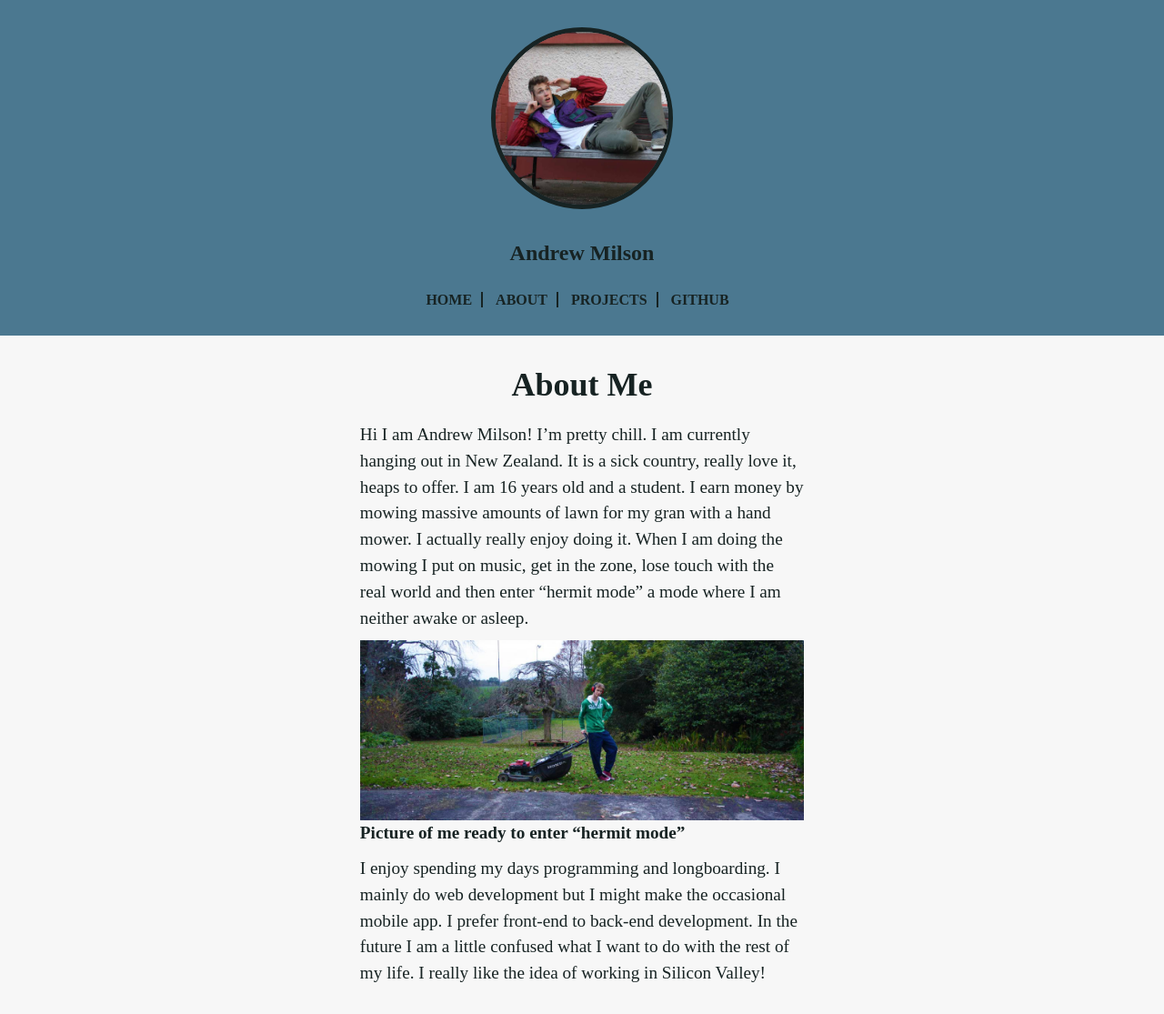
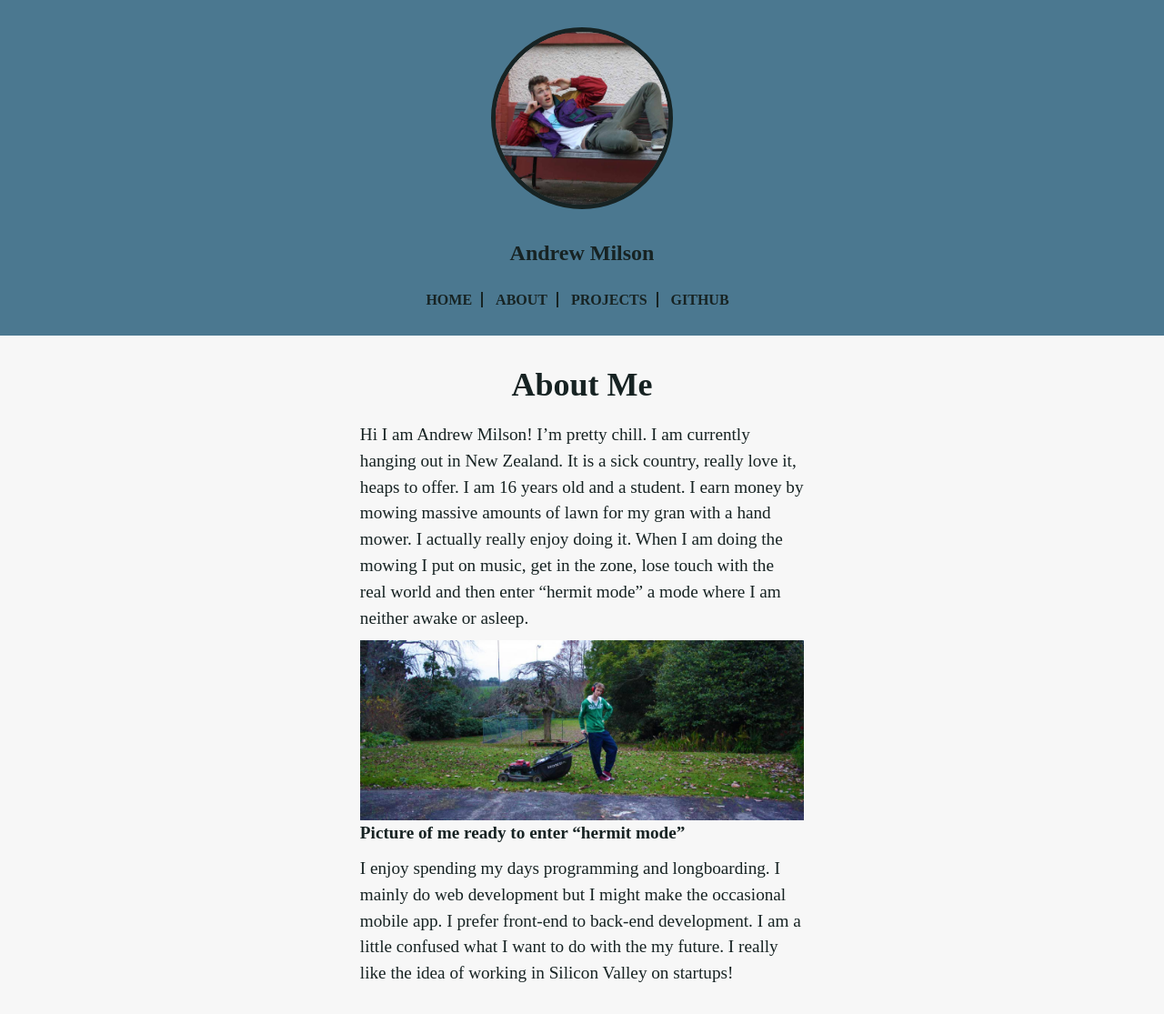
Before and after one commit to andrewmilson/andrewmilson.github.io, a Jekyll site: the page built from about.md, in a window 1280 px wide. Shown: the whole page at 91% size. Built offline with Jekyll 4.4.1, drawn with Linux system fonts in a browser that asks for light colours; some web fonts are replaced; Markdown is read by kramdown in place of the engine named in the settings.

Commit message:
Updated about page.

```diff
--- a/about.md
+++ b/about.md
@@ -9,4 +9,4 @@ Hi I am Andrew Milson! I'm pretty chill. I am currently hanging out in New Zeala
 ![Picture of me ready to enter "hermit mode"](images/mower-and-i.jpg)
 __Picture of me ready to enter "hermit mode"__
 
-I enjoy spending my days programming and longboarding. I mainly do web development but I might make the occasional mobile app. I prefer front-end to back-end development. In the future I am a little confused what I want to do with the rest of my life. I really like the idea of working in Silicon Valley!
+I enjoy spending my days programming and longboarding. I mainly do web development but I might make the occasional mobile app. I prefer front-end to back-end development. I am a little confused what I want to do with the my future. I really like the idea of working in Silicon Valley on startups!
```
